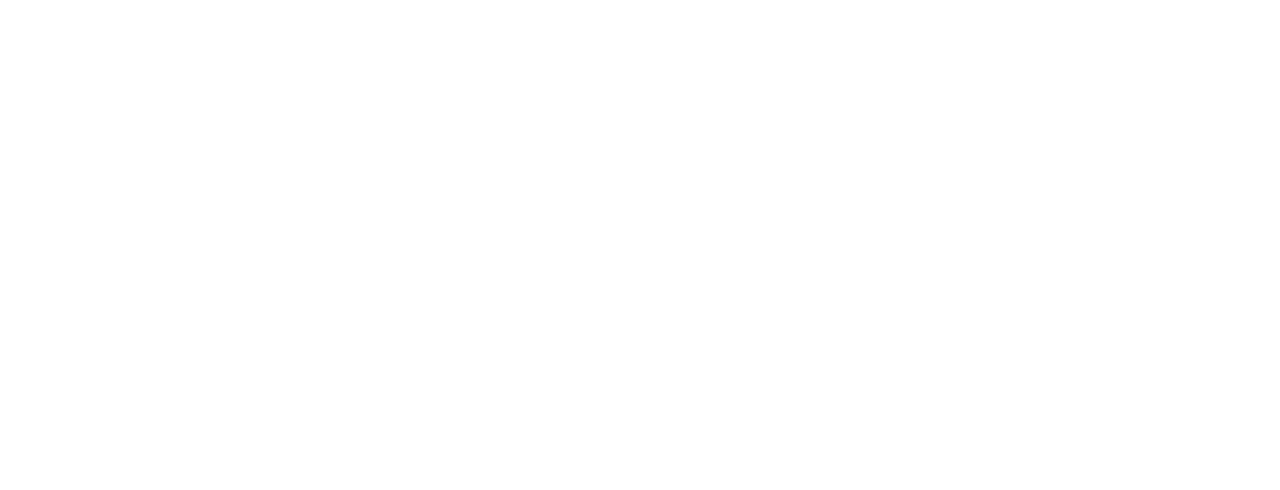
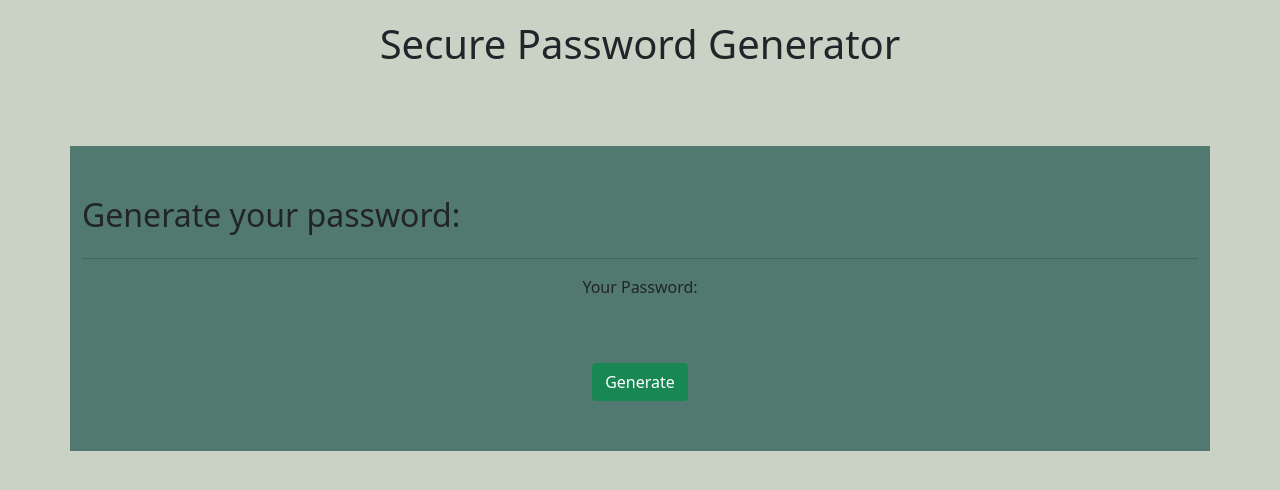
Before and after one commit to lbburnsy/password-generator, a plain HTML site: page index.html in a window 1280 px wide. Drawn offline with nearby package versions, Linux system fonts and the light colour scheme.

Commit message:
Quick CSS Styling with html and workign button

```diff
--- a/index.html
+++ b/index.html
@@ -18,6 +18,38 @@
     <link href="style.css" rel="stylesheet" type="text/css" />
   </head>
   <body>
+    <header class="container-fluid text-center">
+        <h1>Secure Password Generator</h1>
+    </header>
+
+    <main class="container">
+        <div class="row">
+            <div class="col">
+                <h2>Generate your password:</h2>
+            </div>
+        </div>
+        <div class="row">
+            <div class="col">
+                <hr>
+            </div>
+        </div>
+        <div class="row">
+            <div class="col text-center">
+                <p>Your Password:</p>
+            </div>
+        </div>
+        <div class="row">
+            <div class="col text-center">
+                <h3 id="output"></h3>
+            </div>
+        </div>
+        <div class="row">
+            <div class="col-12 text-center">
+                <button type="button" class="btn btn-success" id="generate">Generate</button>
+            </div>
+        </div>
+    </main>
+
     <!-- Bootstrap JS -->
     <script
       src="https://cdn.jsdelivr.net/npm/bootstrap@5.0.0-beta1/dist/js/bootstrap.bundle.min.js"
--- a/main.js
+++ b/main.js
@@ -0,0 +1,12 @@
+// Query the Document
+
+let generateButton = document.getElementById("generate");
+let outputEl = document.getElementById("output");
+
+let finalPassword = "asdoifhaosidfas"
+
+function writePassword() {
+    outputEl.innerHTML = finalPassword;
+}
+
+generateButton.addEventListener('click', writePassword);
--- a/style.css
+++ b/style.css
@@ -0,0 +1,17 @@
+body {
+    background-color: #cad2c5;
+}
+
+header {
+    padding: 20px;
+}
+
+main {
+    background-color: #52796f;
+    padding: 50px;
+    margin-top: 50px;
+}
+
+#output {
+    height: 40px;
+}
```
